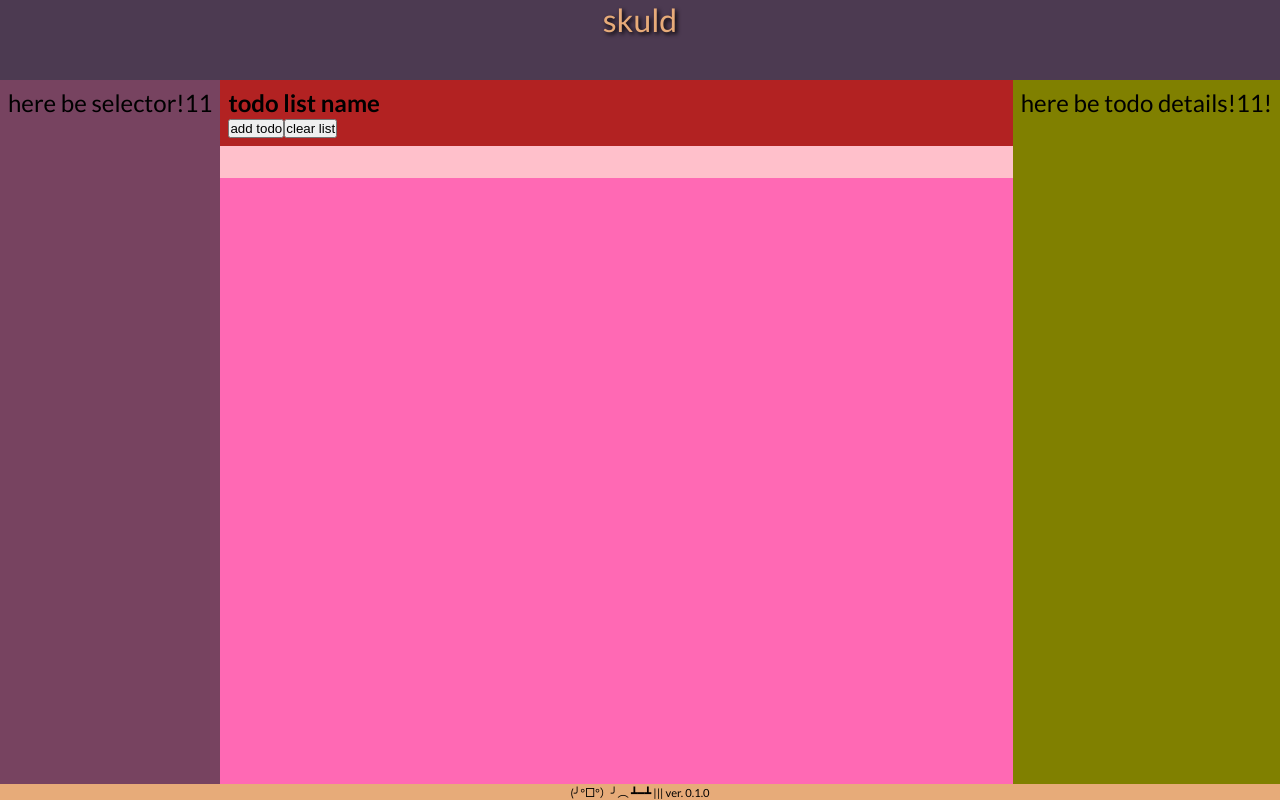
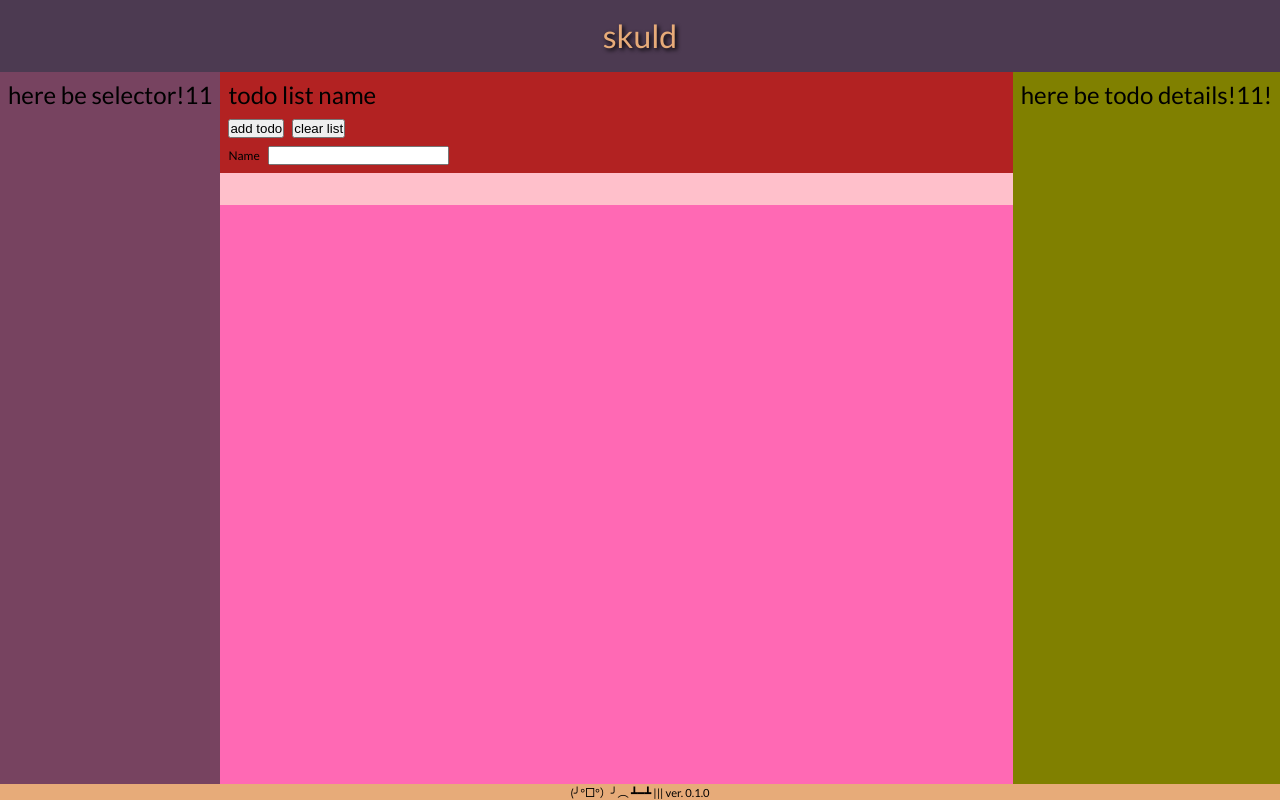
Before and after one commit to figurae/skuld, a React (Create React App) app: page / in a window 1280 px wide. Built offline with nearby package versions, Linux system fonts and the light colour scheme.

Commit message:
Add preliminary todo input handling + housekeeping

```diff
--- a/src/Header.css
+++ b/src/Header.css
@@ -1,11 +1,12 @@
 .header {
-	height: 5rem;
+	height: 3.5rem;
 	flex-shrink: 0; /* make header height static */
-	background-color: #4C3A51;
+	padding-top: 1rem;
+	background-color: #4c3a51;
 }
 
 .header > h1 {
 	font-weight: normal;
 	text-shadow: 2px 2px 4px #000000;
-	color: #E7AB79;
+	color: #e7ab79;
 }
--- /dev/null
+++ b/src/LocalStorageHelper.ts
@@ -0,0 +1,7 @@
+export function setInLocalStorage(storageKey: string, obj: object): void {
+	localStorage.setItem(storageKey, JSON.stringify(obj));
+}
+
+export function getFromLocalStorage(storageKey: string) {
+	return JSON.parse(localStorage.getItem(storageKey) as string);
+}
--- a/src/TodoItem.tsx
+++ b/src/TodoItem.tsx
@@ -7,6 +7,7 @@ export interface TodoItemData {
 	todoItemName: string;
 	todoItemDescription?: string;
 	todoItemCreated: Date;
+	todoItemEdited?: Date;
 	todoItemCompleted?: Date;
 	todoItemProgress: number;
 	todoItemTags?: Array<number>;
--- a/src/TodoList.tsx
+++ b/src/TodoList.tsx
@@ -4,6 +4,7 @@
 	todoItemName: string
 	todoItemDescription?: string
 	todoItemCreated: Date
+	todoItemEdited?: Date
 	todoItemCompleted?: Date
 	todoItemProgress: number
 	todoItemTags?: Array<number>
@@ -11,7 +12,6 @@
 	todoTagId: number
 	todoTagName: string
 	todoTagItems?: Array<number> */
-// TODO: make helpers for localstorage and todo management.
 // TODO: check ReactElement/JSX.Element (vs ReactNode)
 // TODO: add input for new todos
 // TODO: add todo editing
@@ -23,12 +23,14 @@ import TodoListContent from './TodoListContent';
 import TodoListHeader from './TodoListHeader';
 import React, { ReactNode } from 'react';
 import { AppContext } from './AppContext';
+import { setInLocalStorage, getFromLocalStorage } from 'LocalStorageHelper';
 
 interface TodoListProps {
 	todoListName: string;
 }
 
 interface TodoListState {
+	// this is the final todoList array with JSX used for rendering
 	todoList: Array<ReactNode>;
 	currentTodoItemId: number;
 }
@@ -37,6 +39,7 @@ class TodoList extends React.Component<TodoListProps, TodoListState> {
 	static contextType = AppContext;
 	context!: React.ContextType<typeof AppContext>;
 
+	// this is the todoList saved in localStorage, pure data without JSX
 	todoListStorage: Array<TodoItemData> = [];
 
 	constructor(props: TodoListProps) {
@@ -45,10 +48,11 @@ class TodoList extends React.Component<TodoListProps, TodoListState> {
 	}
 
 	componentDidMount() {
+		// create a todoList from stored todos
 		const todoListNodes: Array<ReactNode> = [];
 
-		this.todoListStorage = JSON.parse(
-			localStorage.getItem(this.context?.storageKey as string) as string
+		this.todoListStorage = getFromLocalStorage(
+			this.context?.storageKey as string
 		);
 
 		if (this.todoListStorage !== null) {
@@ -69,29 +73,33 @@ class TodoList extends React.Component<TodoListProps, TodoListState> {
 		});
 	}
 
-	addTodo = () => {
-		const name = 'dis be todo no. ' + this.state.currentTodoItemId;
+	addTodo = (todoName?: string) => {
+		// TODO: handle nulls more gracefully
 		const date = new Date();
 
 		const newTodoItem: TodoItemData = {
 			todoItemId: this.state.currentTodoItemId,
-			todoItemName: name,
+			todoItemName: todoName as string,
 			todoItemCreated: date,
 			todoItemProgress: 0,
 		};
 
 		this.setState(
+			// append new todo to the current list of ReactNodes
 			(prevState) => ({
 				todoList: [...prevState.todoList, this.convertItemToNode(newTodoItem)],
 			}),
+			// ... and add it to storage as well
 			() => {
 				this.setState((prevState) => ({
 					currentTodoItemId: prevState.currentTodoItemId + 1,
 				}));
+
 				this.todoListStorage.push(newTodoItem);
-				localStorage.setItem(
+
+				setInLocalStorage(
 					this.context?.storageKey as string,
-					JSON.stringify(this.todoListStorage)
+					this.todoListStorage
 				);
 			}
 		);
@@ -118,9 +126,9 @@ class TodoList extends React.Component<TodoListProps, TodoListState> {
 					return;
 				}
 
-				localStorage.setItem(
+				setInLocalStorage(
 					this.context?.storageKey as string,
-					JSON.stringify(this.todoListStorage)
+					this.todoListStorage
 				);
 			}
 		);
@@ -152,23 +160,11 @@ class TodoList extends React.Component<TodoListProps, TodoListState> {
 	render() {
 		return (
 			<article className='todo-list'>
-				<TodoListHeader>
-					<h1>{this.props.todoListName}</h1>
-					<button
-						type='button'
-						className='todo-list-add-button'
-						onClick={this.addTodo}
-					>
-						add todo
-					</button>
-					<button
-						type='button'
-						className='todo-list-clear-button'
-						onClick={this.clearTodoList}
-					>
-						clear list
-					</button>
-				</TodoListHeader>
+				<TodoListHeader
+					todoListName={this.props.todoListName}
+					addTodo={this.addTodo}
+					clearTodoList={this.clearTodoList}
+				></TodoListHeader>
 				<TodoListContent>{this.state.todoList}</TodoListContent>
 			</article>
 		);
--- a/src/TodoListHeader.css
+++ b/src/TodoListHeader.css
@@ -2,3 +2,25 @@
 	padding: var(--todo-gap);
 	background-color: firebrick;
 }
+
+.todo-list-header > h1 {
+	font-weight: normal;
+	margin-bottom: var(--todo-gap);
+}
+
+.todo-list-header > form {
+	margin-top: var(--todo-gap);
+}
+
+.todo-list-header > form > button {
+	margin-right: var(--todo-gap);
+}
+
+.todo-input {
+	margin-top: var(--todo-gap);
+	font-size: 12px;
+}
+
+.todo-input > label {
+	margin-right: var(--todo-gap);
+}
--- a/src/TodoListHeader.tsx
+++ b/src/TodoListHeader.tsx
@@ -1,11 +1,51 @@
+import { useState } from 'react';
 import './TodoListHeader.css';
 
 interface ITodoListHeaderProps {
-	children: Array<JSX.Element>;
+	todoListName: string;
+	addTodo: (todoName?: string) => void;
+	clearTodoList: () => void;
 }
 
 function TodoListHeader(props: ITodoListHeaderProps) {
-	return <div className='todo-list-header'>{props.children}</div>;
+	// useRef seems to not handle clearing input well
+	// TODO: must this be done with onChange after all?
+	// const todoNameRef = useRef<HTMLInputElement>(null);
+	const [todoName, setTodoName] = useState<string>('');
+
+	return (
+		<div className='todo-list-header'>
+			<h1>{props.todoListName}</h1>
+			<form>
+				<button
+					type='button'
+					className='todo-list-add-button'
+					onClick={() => {
+						props.addTodo(todoName);
+						setTodoName('');
+					}}
+				>
+					add todo
+				</button>
+				<button
+					type='button'
+					className='todo-list-clear-button'
+					onClick={props.clearTodoList}
+				>
+					clear list
+				</button>
+				<div className='todo-input'>
+					<label htmlFor='todo-name'>Name</label>
+					<input
+						id='todo-name'
+						type='text'
+						value={todoName}
+						onChange={(event) => setTodoName(event.target.value)}
+					/>
+				</div>
+			</form>
+		</div>
+	);
 }
 
 export default TodoListHeader;
```
